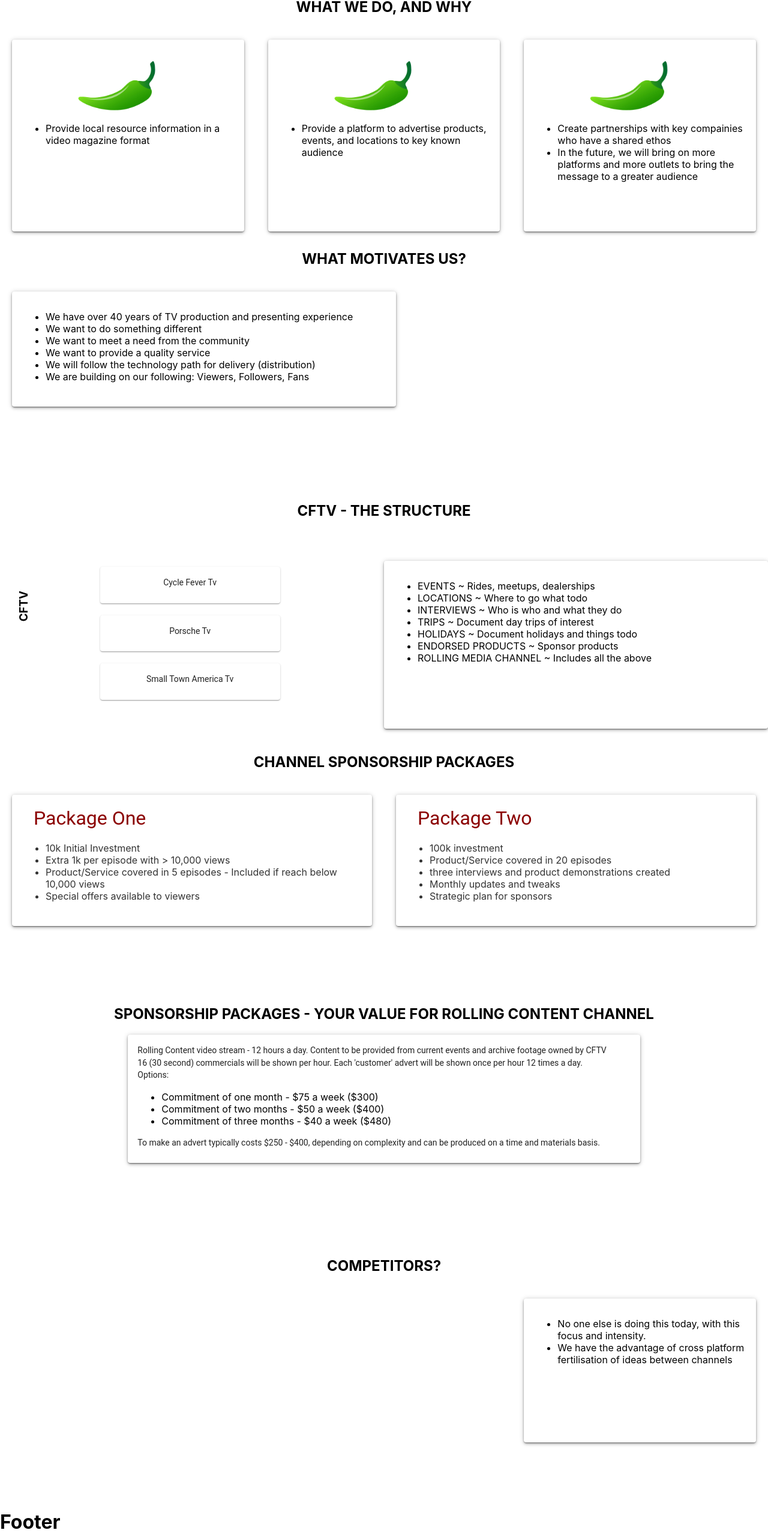
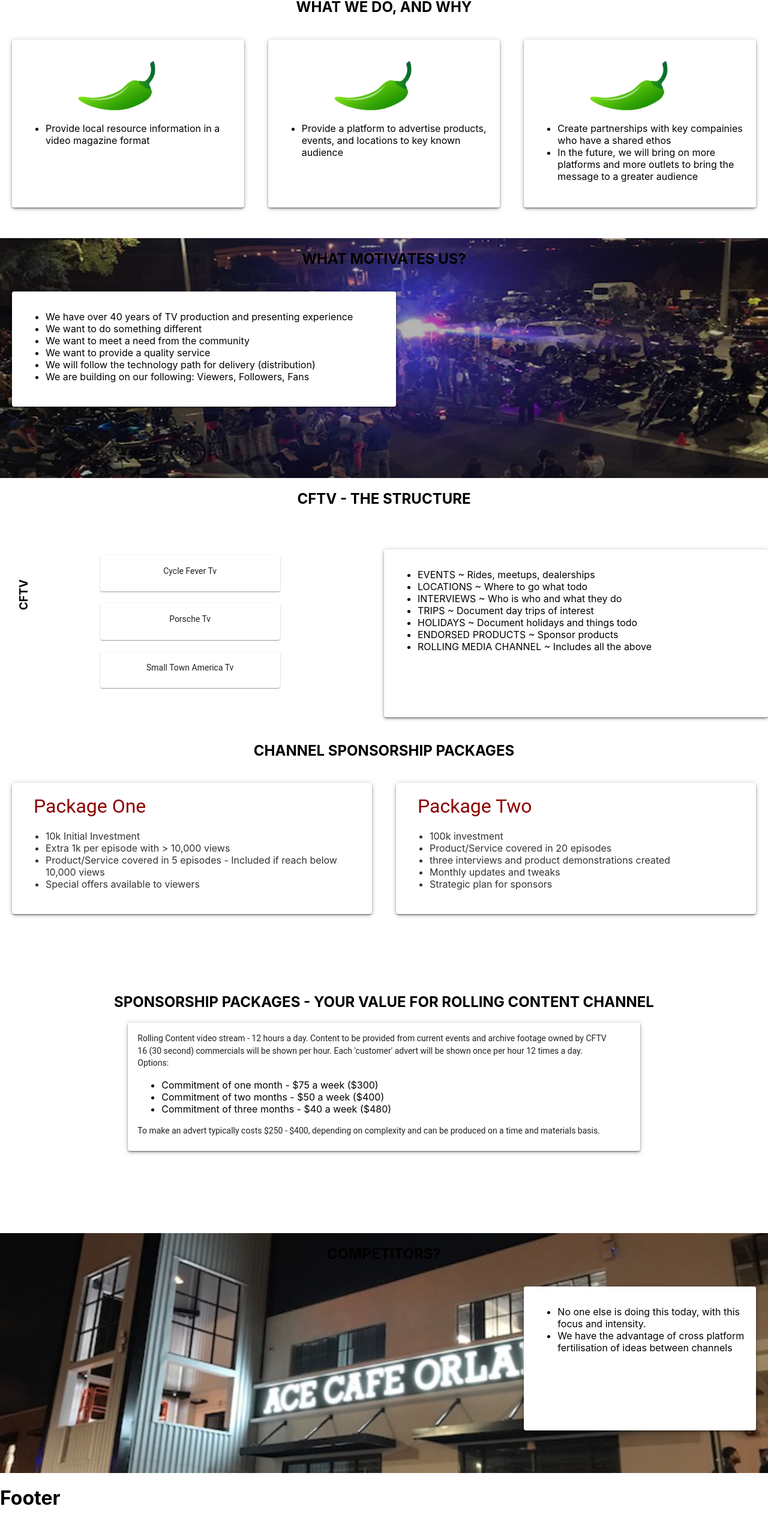
Before and after one commit to jmanock/cftv, a React (Create React App) app: page / in a window 1280 px wide. Shown: the part 1126-3692 px from the top of the page at 60% size. After the commit the page ends 3664 px from the top, so only its background shows below. Built offline with nearby package versions, Linux system fonts and the light colour scheme.

Commit message:
need style but looks good

```diff
--- a/src/Components/Layouts/Sections/Competitors.jsx
+++ b/src/Components/Layouts/Sections/Competitors.jsx
@@ -1,5 +1,5 @@
 import React from 'react';
-import {Grid,Paper,Card,CardContent} from '@material-ui/core';
+import {Grid,Paper,Card,CardContent,Typography} from '@material-ui/core';
 import RaceCar from '../../../images/raceCar.png';
 
 const Competitors = () =>{
@@ -10,7 +10,8 @@ const Competitors = () =>{
     <section className='competitors' style={{height:'50vh'}}>
       <h2 className='title'>COMPETITORS?</h2>
       <Grid container>
-        <Grid item xs={8}></Grid>
+        <Grid item xs={8}>
+        </Grid>
         <Grid item xs={4}>
           <Paper elevation={3} style={style}>
             <Card style={{height:'30vh'}}>
--- a/src/Components/Layouts/Sections/Wwdaw.jsx
+++ b/src/Components/Layouts/Sections/Wwdaw.jsx
@@ -12,7 +12,7 @@ const Wwdaw = () =>{
       <Grid container>
         <Grid item xs style={style}>
           <Paper elevation={3}>
-            <Card style={{height:'40vh'}}>
+            <Card style={{height:'35vh'}}>
               <CardContent style={{marginTop:'20px'}}>
                 <img src={greenPepper} atl='Green Pepper' className='pepper'></img>
                 <ul>
@@ -24,7 +24,7 @@ const Wwdaw = () =>{
         </Grid>
         <Grid item xs style={style}>
           <Paper elevation={3}>
-            <Card style={{height:'40vh'}}>
+            <Card style={{height:'35vh'}}>
               <CardContent style={{marginTop:'20px'}}>
                 <img src={greenPepper} alt='Green Pepper' className='pepper'></img>
                 <ul>
@@ -36,7 +36,7 @@ const Wwdaw = () =>{
         </Grid>
         <Grid item xs style={style}>
           <Paper elevation={3}>
-            <Card style={{height:'40vh'}}>
+            <Card style={{height:'35vh'}}>
               <CardContent style={{marginTop:'20px'}}>
                 <img src={greenPepper} alt='Green Pepper' className='pepper'></img>
                 <ul>
--- a/src/Components/Layouts/main.css
+++ b/src/Components/Layouts/main.css
@@ -3,6 +3,7 @@
   -webkit-background-size:cover;
   -moz-background-size:cover;
   -o-background-size:cover;
+  background-size:cover;
   background-color:#1c120c;
   background-attachment:fixed;
   position:relative;
@@ -27,3 +28,25 @@
   margin-top:100px;
   margin-left:20px;
 }
+.motovation{
+  background:url('../../images/aceevent.jpg') no-repeat center fixed;
+  -webkit-background-size:cover;
+  -moz-background-size:cover;
+  -o-background-size:cover;
+  background-size:cover;
+  background-color:#1c120c;
+  background-attachment:fixed;
+  position:relative;
+  overflow:hidden;
+}
+.competitors{
+  background:url('../../images/Ace.jpg') no-repeat center fixed;
+  -webkit-background-size:cover;
+  -moz-background-size:cover;
+  -o-background-size:cover;
+  background-size:cover;
+  background-color:#1c120c;
+  background-attachment:fixed;
+  position:relative;
+  overflow:hidden;
+}
```
